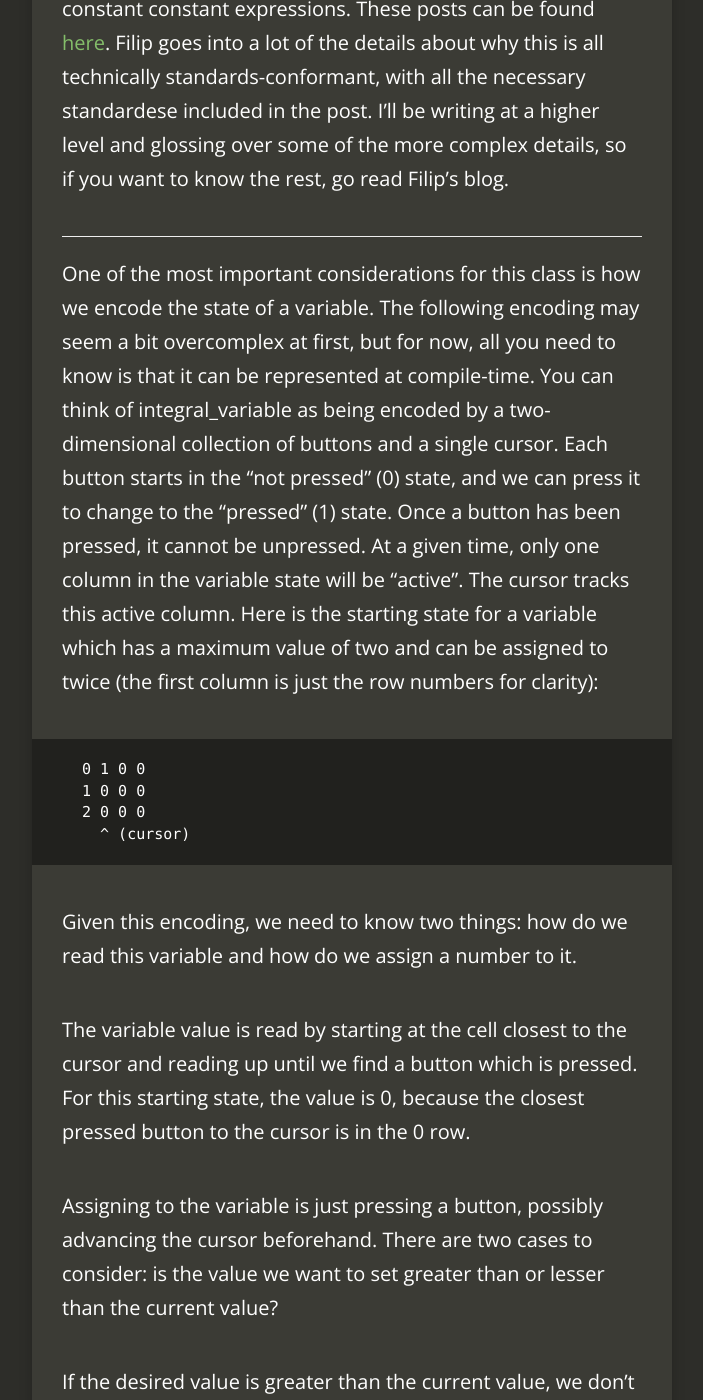
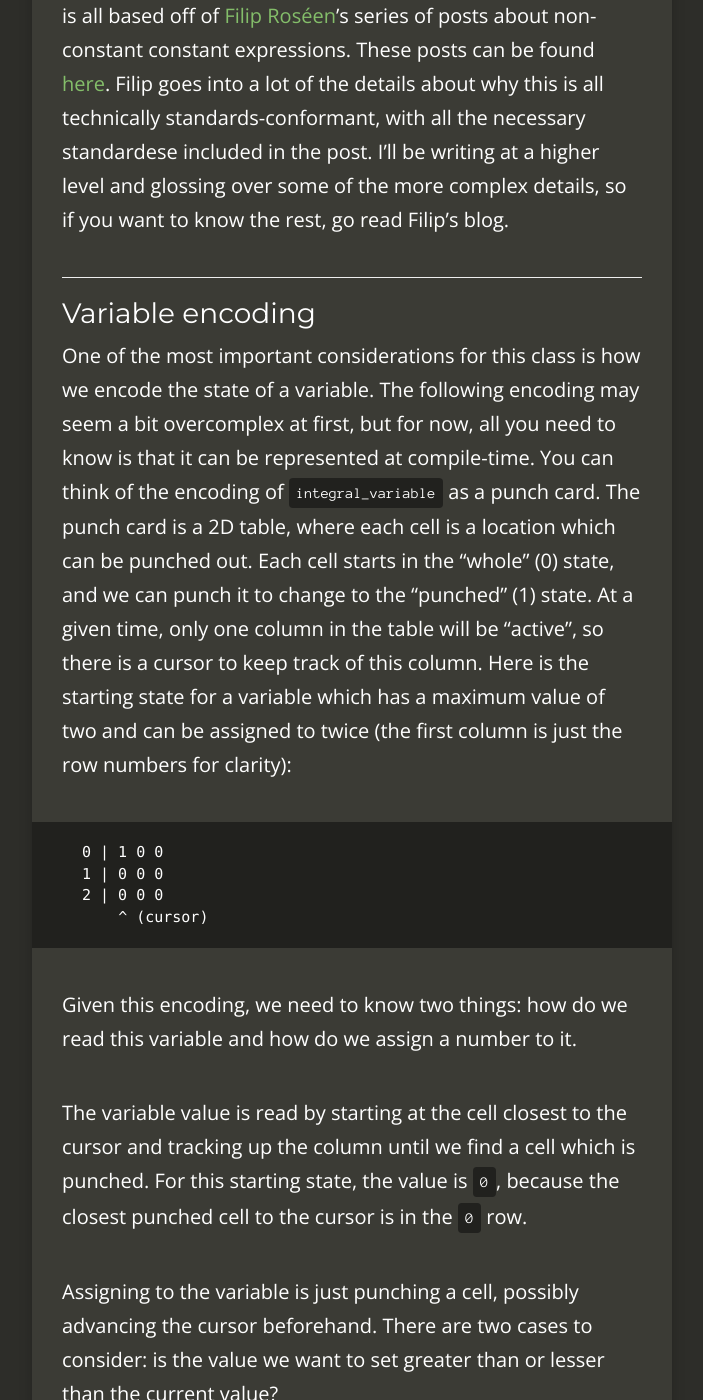
Before and after one commit to TartanLlama/tartanllama.github.io, a Jekyll site: the page built from _posts/2016-06-22-integral_variable.md, in a window 1280 px wide and 1400 px high, scrolled down 2062 px. Shown: the whole window, without its empty margins (288-991 px from the left). Built offline with Jekyll 4.4.1, drawn with Linux system fonts in a browser that asks for light colours; nearby versions of some CDN libraries; some of the changed text lies outside the part shown.

Commit message:
Better integral_variable metaphor

```diff
--- a/_posts/2016-06-22-integral_variable.md
+++ b/_posts/2016-06-22-integral_variable.md
@@ -46,35 +48,36 @@ This may seem a bit crazy; how can a `static_assert` on the same expression yiel
 
 
 -------------------
+<h3>Variable encoding</h3>
 
-One of the most important considerations for this class is how we encode the state of a variable. The following encoding may seem a bit overcomplex at first, but for now, all you need to know is that it can be represented at compile-time. You can think of integral_variable as being encoded by a two-dimensional collection of buttons and a single cursor. Each button starts in the "not pressed" (0) state, and we can press it to change to the "pressed" (1) state.  Once a button has been pressed, it cannot be unpressed. At a given time, only one column in the variable state will be "active". The cursor tracks this active column. Here is the starting state for a variable which has a maximum value of two and can be assigned to twice (the first column is just the row numbers for clarity):
+One of the most important considerations for this class is how we encode the state of a variable. The following encoding may seem a bit overcomplex at first, but for now, all you need to know is that it can be represented at compile-time. You can think of the encoding of `integral_variable` as a punch card. The punch card is a 2D table, where each cell is a location which can be punched out. Each cell starts in the "whole" (0) state, and we can punch it to change to the "punched" (1) state. At a given time, only one column in the table will be "active", so there is a cursor to keep track of this column. Here is the starting state for a variable which has a maximum value of two and can be assigned to twice (the first column is just the row numbers for clarity):
 
 
-    0 1 0 0
-    1 0 0 0
-    2 0 0 0
-      ^ (cursor)
+    0 | 1 0 0
+    1 | 0 0 0
+    2 | 0 0 0
+        ^ (cursor)
 
 Given this encoding, we need to know two things: how do we read this variable and how do we assign a number to it.
 
-The variable value is read by starting at the cell closest to the cursor and reading up until we find a button which is pressed. For this starting state, the value is 0, because the closest pressed button to the cursor is in the 0 row.
+The variable value is read by starting at the cell closest to the cursor and tracking up the column until we find a cell which is punched. For this starting state, the value is `0`, because the closest punched cell to the cursor is in the `0` row.
 
-Assigning to the variable is just pressing a button, possibly advancing the cursor beforehand. There are two cases to consider: is the value we want to set greater than or lesser than the current value?
+Assigning to the variable is just punching a cell, possibly advancing the cursor beforehand. There are two cases to consider: is the value we want to set greater than or lesser than the current value?
 
-If the desired value is greater than the current value, we don't need to advance the cursor at all; we just press the button in the current cursor row which corresponds to the value we want. So if we set the above variable to 2, it will look like this:
+If the desired value is greater than the current value, we don't need to advance the cursor at all; we just punch the cell in the current cursor row which corresponds to the value we want. So if we set the above variable to `2`, it will look like this:
 
-    0 1 0 0
-    1 0 0 0
-    2 1 0 0
-        ^
+    0 | 1 0 0
+    1 | 0 0 0
+    2 | 1 0 0
+          ^
 
-As you can see, the value of this variable is 2, because the closest pressed button to the cursor is in the 2 row.
+As you can see, the value of this variable is `2`, because the closest punched cell to the cursor is in the `2` row.
 
-If the desired value is lesser than the current value, we advance the cursor one position and press the relevant button in that new column. So if we now want to assign 1 to the above variable, it will look like this:
+If the desired value is lesser than the current value, we advance the cursor one position and punch the relevant cell in that new column. So if we now want to assign `1` to the above variable, it will look like this:
 
-    0 1 0 0
-    1 0 1 0
-    2 1 0 0
+    0 | 1 0 0
+    1 | 0 1 0
+    2 | 1 0 0
         ^
 
 Hopefully you now have an idea of how this variable operates and how it might scale to more assignments and higher values, simply by extending the array in either direction.
@@ -89,7 +93,7 @@ Each column in the variable encoding is represented by a constexpr counter, the
 
 Here is a high-level overview of how these counters work (all code is from Filip's blog):
 
-Our "buttons" are represented by functions. A function is "not pressed" when it is declared and "pressed" when it is defined.
+Our punch card cells are represented by functions. A function is "whole" when it is declared and "punched" when it is defined.
 
 {% highlight cpp %}
 template<size_type N>
@@ -99,9 +103,9 @@ struct ident {
 };
 {% endhighlight %}
 
-In the above code, `adl_lookup` is the button function. Since it is a friend declaration, the function is only visible through [Argument Dependent Lookup](http://en.cppreference.com/w/cpp/language/adl), hence the argument. Note that it is currently declared, but not defined.
+In the above code, `adl_lookup` is the function used as the punch card cell. Since it is a friend declaration, the function is only visible through [Argument Dependent Lookup](http://en.cppreference.com/w/cpp/language/adl), hence the argument. Note that it is currently declared, but not defined.
 
-Now we press the button by injecting the definition of `adl_lookup` through template instantiation:
+Injecting the definition of `adl_lookup` through template instantiation carries out the cell punch action:
 
 {% highlight cpp %}
 template<class Ident>
@@ -138,7 +142,7 @@ The first overload is the case where we have found the value. For some `N`, if `
 
 The second overload is the recursive case. It keeps calling value_reader until we've found the value or hit the last element.
 
-The third overload is the base case, just returning 0 if we get to the last element.
+The third overload is the base case, just returning `0` if we get to the last element.
 
 Each of the overloads has a dummy `int` or `float` parameter; this is just to force the first overload to be selected during overload resolution if it's not SFINAEd out.
 
@@ -239,9 +244,7 @@ As you might imagine, `get` returns the current value of the variable, while `se
 That covers the code for `integer_variable`. I'll now outline some interesting aspects of this class.
 
 --------------------
-
 [insert interesting stuff here]
 
 -------------------
-
 [insert why you should never use this here]
```
Also changed, not shown: other parts of _posts/2016-06-22-integral_variable.md (+4 -0 lines).
